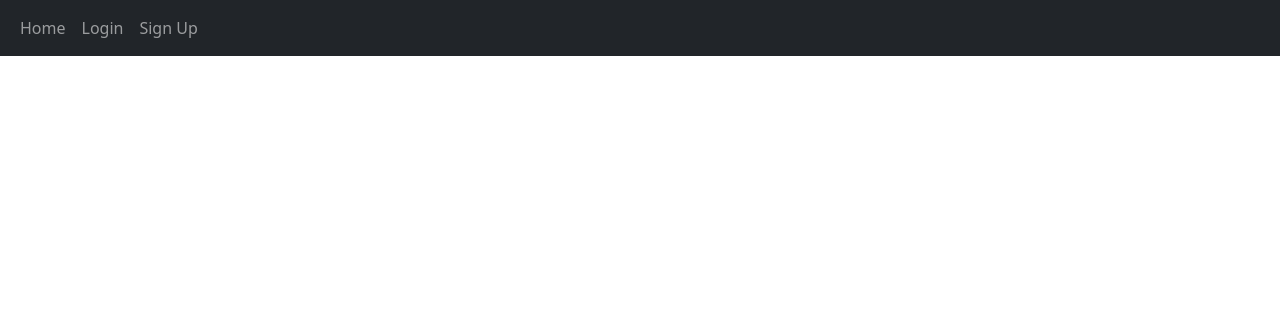
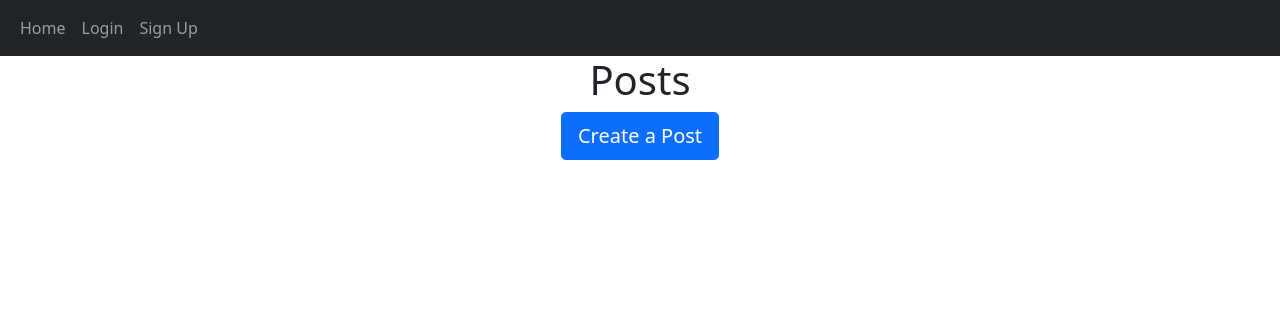
Before and after one commit to janaprasanna/BlogPost-App, a Python web app: template website/templates/posts_div.html in a window 1280 px wide. Shown: the top 316 px of the page. Run offline with Jinja, Linux system fonts and the light colour scheme; the template is opened without the code that fills it, so the values that code supplies are empty.

Commit message:
Blog APP using Flask

```diff
--- a/website/templates/home.html
+++ b/website/templates/home.html
@@ -9,6 +9,8 @@
       <div class="card border-dark">
         <div class="card-header d-flex justify-content-between align-items-center">
           <a href="/posts/{{post.user.username}}">{{post.user.username}}</a>
+            <!--author is ntng but ID of the user (foreign key)
+            if the current user ID is equal to the ID of the post, we can delete them.-->
           {% if user.id == post.author %}
           <div class="btn-group">
             <button
@@ -35,7 +37,7 @@
         <div align="center">
           <a href="/create-post"
             ><button type="button" class="btn btn-primary btn-lg">
-              Create a Post
+              Create Yours
             </button></a
           >
         </div>
--- a/website/templates/posts_div.html
+++ b/website/templates/posts_div.html
@@ -1,6 +1,39 @@
-{% extends "base.html" %}
-
-{% block title %}Home{% endblock %}
-
-{% block content%}
-{% endblock %}
+{% extends "base.html" %} {% block title %}Home{% endblock %} {% block content
+%}
+<h1 align="center">{% block header %}Posts{% endblock %}</h1>
+<div id="posts">
+  {% for post in posts %}
+  <div class="card border-dark">
+    <div class="card-header d-flex justify-content-between align-items-center">
+      <a href="/posts/{{post.user.username}}">{{post.user.username}}</a>
+      {% if user.id == post.author %}
+      <div class="btn-group">
+        <button
+          type="button"
+          class="btn btn-sm btn-primary dropdown-toggle"
+          data-bs-toggle="dropdown"
+        ></button>
+        <ul class="dropdown-menu">
+          <li>
+            <a href="/delete-post/{{post.id}}" class="dropdown-item">Delete</a>
+          </li>
+        </ul>
+      </div>
+      {% endif %}
+    </div>
+    <div class="card-body">
+      <div class="card-text">{{post.text}}</div>
+    </div>
+    <div class="card-footer text-muted">{{post.date_created}}</div>
+  </div>
+  <br/ > {% endfor %}
+</div>
+{% block footer %}
+<div align="center">
+  <a href="/create-post"
+    ><button type="button" class="btn btn-primary btn-lg">
+      Create a Post
+    </button></a
+  >
+</div>
+{% endblock %} {% endblock %}
```
Also changed, not shown: website/templates/posts.html (+16 -3 lines), website/views.py (+30 -1 lines).
